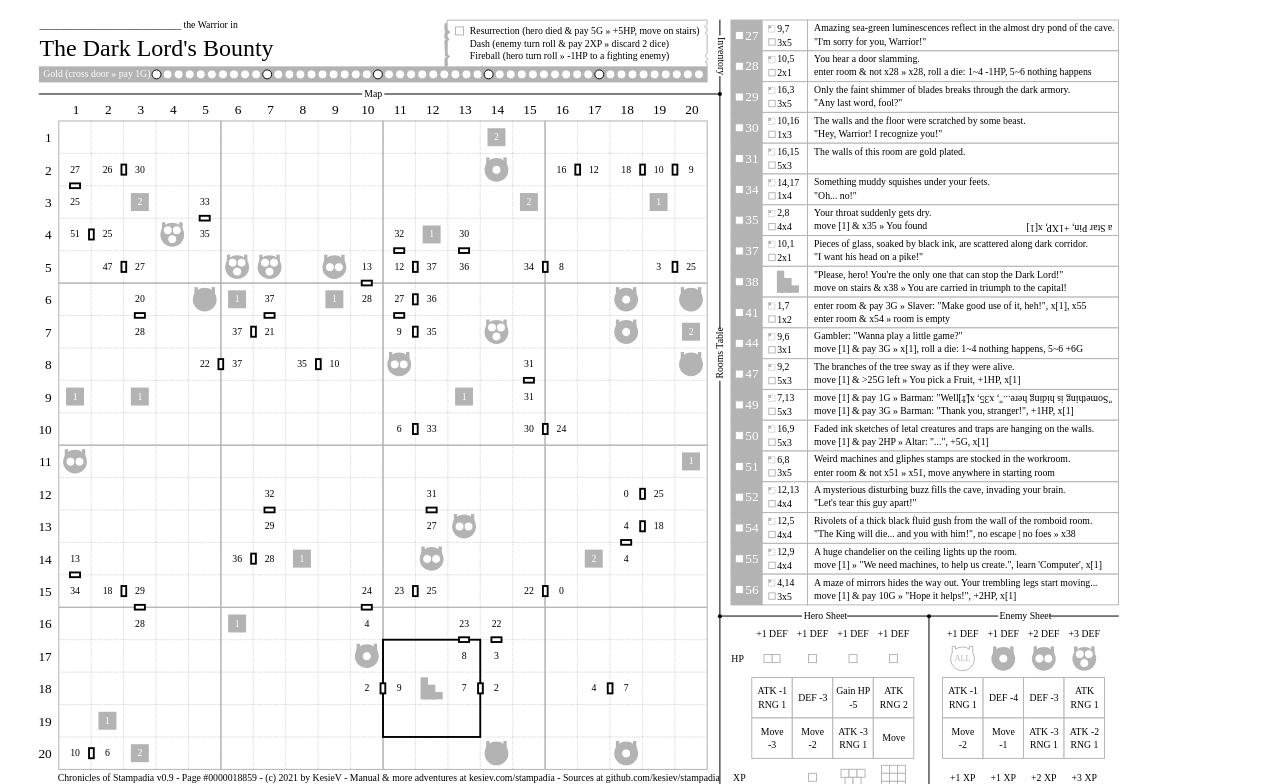
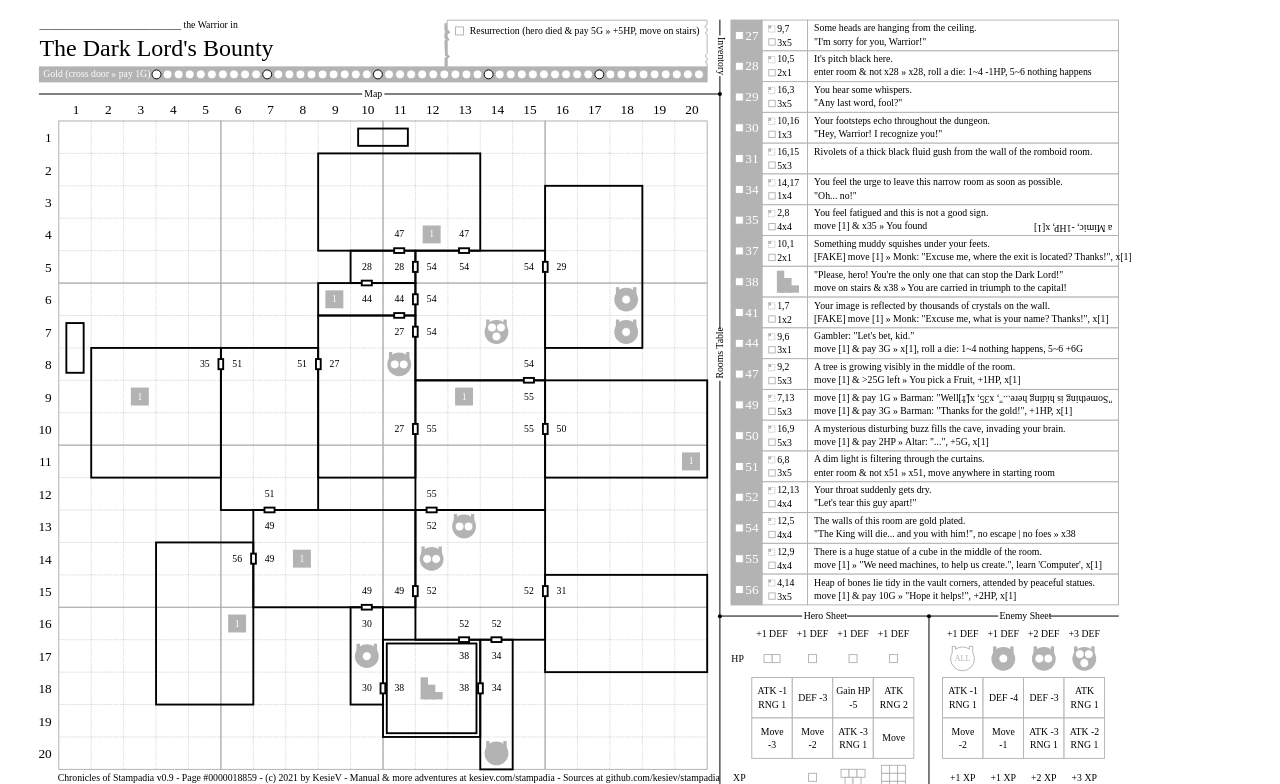
Before and after one commit to kesiev/stampadia, a website: page debug.html in a window 1280 px wide. Shown: the top 784 px of the page. Drawn offline with Linux system fonts and the light colour scheme.

Commit message:
:hammer: Better debugging tools

```diff
--- a/debug.html
+++ b/debug.html
@@ -17,8 +17,12 @@ function onl() {
 	core.initialize(()=>{
 
 		var dungen=core.generateAdventureDaily(-1,{
-			showFake:false,
-			dumpSentences:false,
+			showFake:true,
+			dumpSentences:true,
+			logMissingQuests:true,
+			skipNoise:true,
+			drawRooms:true,
+			drawRoomNumbers:true,
 			flavorText:""
 		});
 		dungen.prepare();
```
